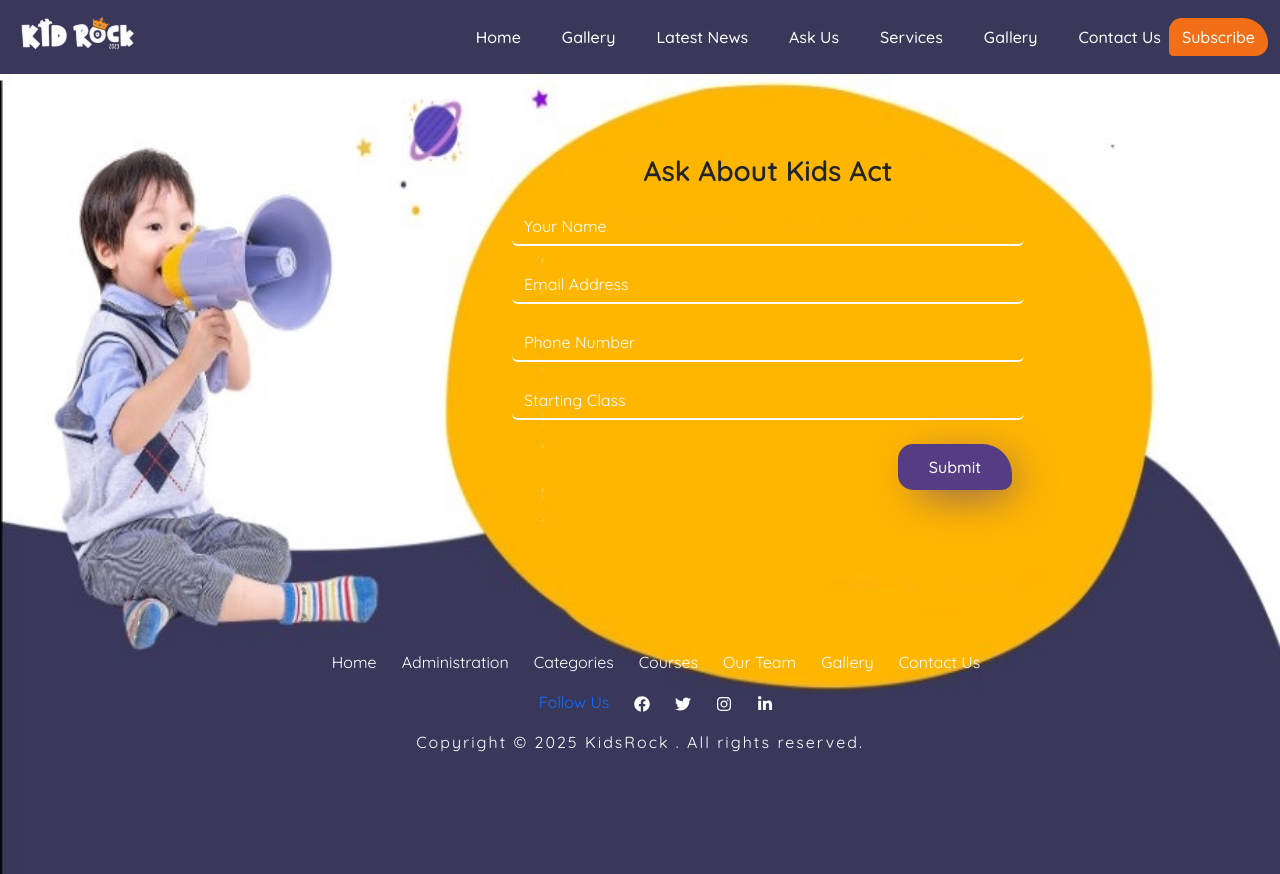
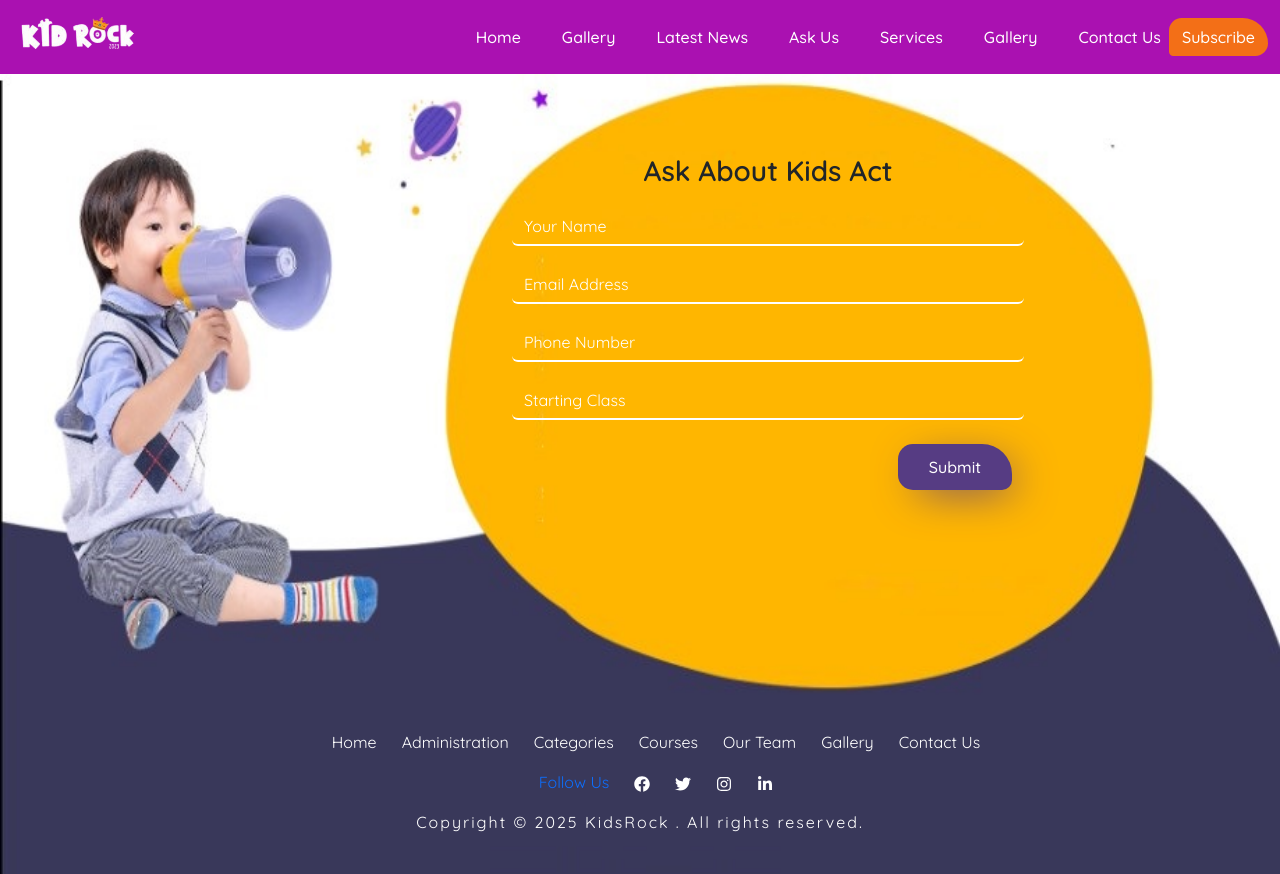
Before and after one commit to mouhebmhd/WeeTechElearning, a React (Create React App) app in the folder frontEnd/: page /askUs in a window 1280 px wide. Built offline with nearby package versions, Linux system fonts and the light colour scheme.

Commit message:
fixing navbar and styles

```diff
--- a/frontEnd/src/components/views/partialComponents/navbar.css
+++ b/frontEnd/src/components/views/partialComponents/navbar.css
@@ -7,7 +7,6 @@
 }
 .navbar
 {
-    background-color: #3A3858;
     position: sticky top;
 
 }
--- a/frontEnd/src/components/views/partialComponents/navbar.js
+++ b/frontEnd/src/components/views/partialComponents/navbar.js
@@ -3,9 +3,9 @@ import 'bootstrap/dist/css/bootstrap.min.css';
 import "./navbar.css";
 import { Link } from "react-router-dom";
 import logoImage from "../../../assets/img/logo-removebg-preview.png"
-export default function Navbar() {
+export default function Navbar(props) {
   return (
-    <nav class='navbar navbar-expand-lg'>
+    <nav class='navbar navbar-expand-lg' style={{backgroundColor:props.color}}>
           <div class='container-fluid'>
             <a class='navbar-brand' to='#'>
               <img src={logoImage} class='logoImage' alt='Logo' />
@@ -39,7 +39,7 @@ export default function Navbar() {
                   </Link>
                 </li>
                 <li class='nav-item'>
-                  <Link class='nav-link' to='askUs'>
+                  <Link class='nav-link' to='/askUs'>
                     Ask Us
                   </Link>
                 </li>
--- a/frontEnd/src/index.js
+++ b/frontEnd/src/index.js
@@ -13,7 +13,6 @@ root.render(
   <React.StrictMode>
 
     <Router>
-    <Navbar />
       <App />
 
     </Router>
--- a/frontEnd/src/views/LatestNews.js
+++ b/frontEnd/src/views/LatestNews.js
@@ -4,9 +4,11 @@ import { FaCalendarAlt } from "react-icons/fa";
 import saturn from "../assets/img/saturn.png"
 import stars from "../assets/img/stars.png"
 import balloons from "../assets/img/balloons.png"
+import Navbar from "../components/views/partialComponents/navbar"
 export default function LatestNews() {
   return (
     <>
+    <Navbar color="#AA11B1"></Navbar>
     <h1 className="text-center">Latest News </h1>
     <div className="row m-0 p-0 mt-3">
         <div className="col-md-6 col-lg-6 col-sm-12  column-gap-2">
--- a/frontEnd/src/views/askUs.js
+++ b/frontEnd/src/views/askUs.js
@@ -4,9 +4,12 @@ import { FaFacebook } from "react-icons/fa";
 import { FaTwitter } from "react-icons/fa";
 import { FaInstagram } from "react-icons/fa6";
 import { FaLinkedinIn } from "react-icons/fa6";
+import Navbar from "../components/views/partialComponents/navbar"
 
 export default function AskUs() {
   return (
+    <>
+    <Navbar color="#AA11B1"></Navbar>
     <div className="row m-0 p-0">
         <div className="footerComponent m-0 p-0">
                 <div className="askForm m-0 p-0  ">
@@ -93,5 +96,6 @@ export default function AskUs() {
                 </div>
             </div>
     </div>
+    </>
   )
 }
--- a/frontEnd/src/views/landingPage.js
+++ b/frontEnd/src/views/landingPage.js
@@ -6,7 +6,7 @@ export default function LandingPage () {
   return (
     <>
       <div className='container-fluid bgContainer '>
-
+        <Navbar color="transparent"></Navbar>
         <div class='container content h-75 d-flex flex-column justify-content-center'>
           <p class='firstText'>Admission</p>
           <p class='secondText'>
--- a/frontEnd/src/views/ourGallery.js
+++ b/frontEnd/src/views/ourGallery.js
@@ -1,7 +1,7 @@
 import React, { useState } from "react";
 import { FcPrevious } from "react-icons/fc";
 import { FcNext } from "react-icons/fc";
-
+import Navbar from "../components/views/partialComponents/navbar"
 import kidsOne from "../assets/img/kidsOne.jpg";
 import kidsTwo from "../assets/img/kidsTwo.jpg";
 import kidsThree from "../assets/img/kidsThree.jpg";
@@ -27,6 +27,7 @@ const OurGallery = () => {
 
   return (
     <>
+    <Navbar color="#AA11B1"></Navbar>
       <h1 className="text-center fw-bold mb-3" id="gallery">Our Gallery</h1>
       <div className="carouselContainer d-flex justify-content-center">
         <div className="prevContainer d-flex flex-column justify-content-center mx-5">
--- a/frontEnd/src/views/ourServices.js
+++ b/frontEnd/src/views/ourServices.js
@@ -2,9 +2,13 @@ import React from 'react'
 import "./styles/servicesStyle.css"
 import { FaPencilAlt } from "react-icons/fa";
 import { LuPhoneCall } from "react-icons/lu";
+import Navbar from "../components/views/partialComponents/navbar"
 
 export default function OurServices() {
   return (
+    <>
+    <Navbar color="#3A3858"></Navbar>
+
     <div className="row m-0 p-0">
         <div className="container-fluid m-0 p-0 servicesContainer">
             <div className="content d-flex flex-column justify-content-center  h-75 p-3">
@@ -65,5 +69,8 @@ export default function OurServices() {
             </div>
         </div>
     </div>
+
+    </>
+
   )
 }
--- a/frontEnd/src/views/styles/LandingPageStyle.css
+++ b/frontEnd/src/views/styles/LandingPageStyle.css
@@ -1,7 +1,7 @@
 .bgContainer
 {
     width: 100vw;
-    height: 100vh;
+    height:100vh;
     background-image: url("../../assets/img/coverImage.png");
     background-repeat: no-repeat;
     background-size: 100vw 100vh;
--- a/frontEnd/src/views/styles/footerStyle.css
+++ b/frontEnd/src/views/styles/footerStyle.css
@@ -43,7 +43,7 @@ color: #fff;
 .footerContent
 {
     position: absolute;
-    top: 80%;
+    top: 90%;
     margin-top: 10px;
     color: #fff;
     width: 100%;
```
